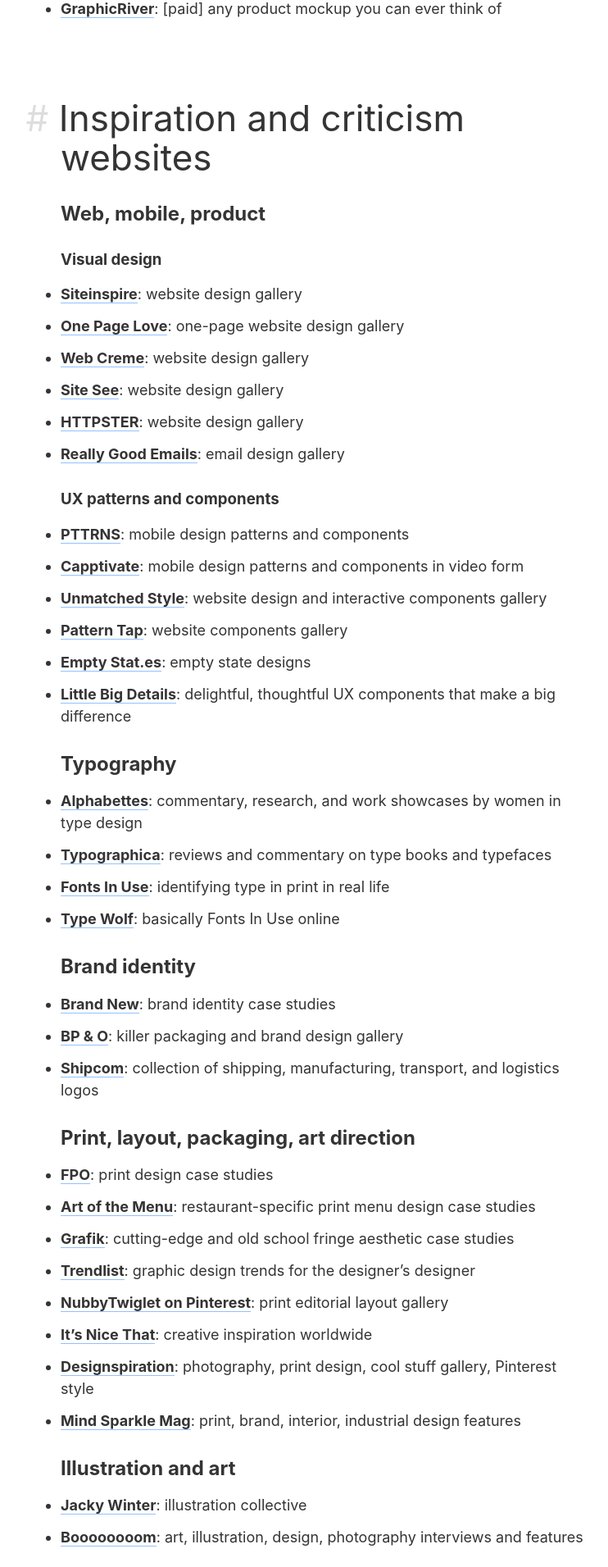
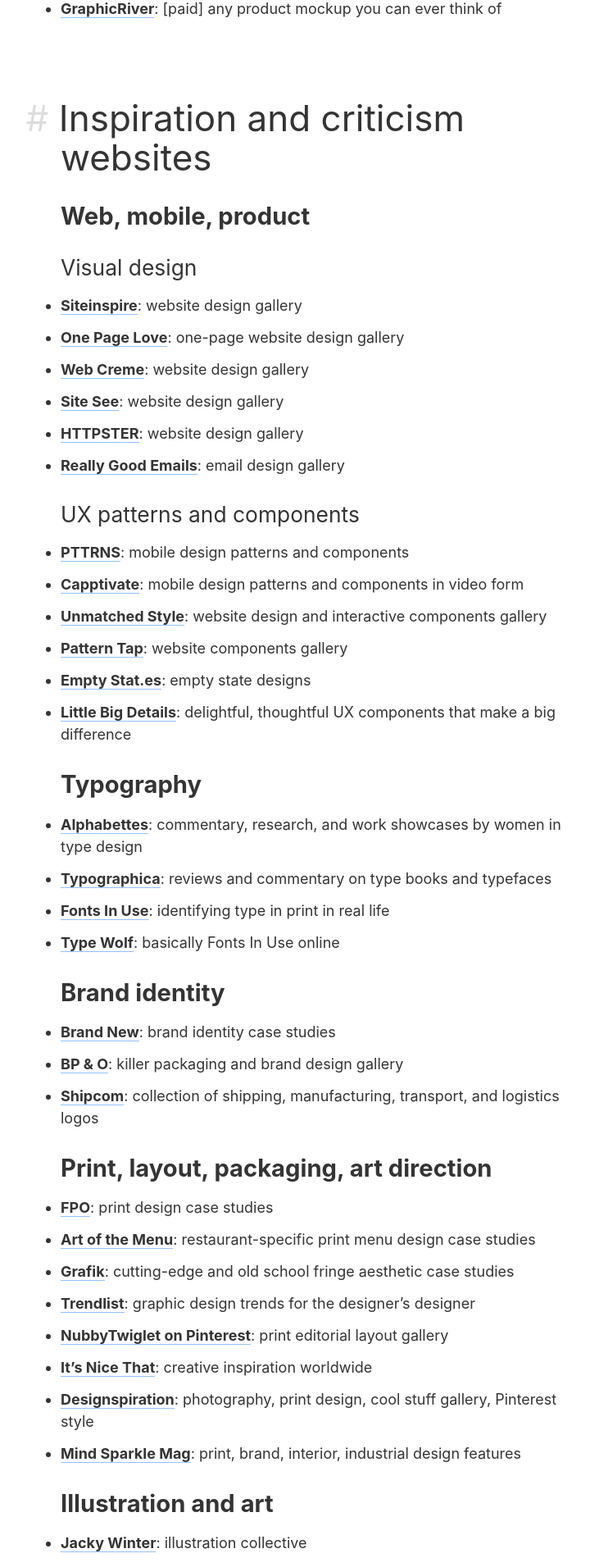
Before and after one commit to skullface/design-resources, a Jekyll site: the page built from index.html, in a window 1280 px wide. Shown: the part 2053-3964 px from the top of the page at 82% size, without its empty margins (246-988 px from the left). Built offline with Jekyll 4.4.1, drawn with Linux system fonts in a browser that asks for light colours.

Commit message:
correcting links + typography

```diff
--- a/_scss/components/_article.scss
+++ b/_scss/components/_article.scss
@@ -27,11 +27,12 @@
 }
 
 .post h2 {
-  font-size: 2.5rem;
+  font-size: 1.825rem;
 }
 
 .post h3 {
-  font-size: 2rem;
+  font-size: 1.65rem;
+  font-weight: normal;
 }
 
 .post ul {
--- a/assets/main.css
+++ b/assets/main.css
@@ -475,6 +475,13 @@
   margin-top: 2rem;
   margin-bottom: 0.25rem; }
 
+.post h2 {
+  font-size: 1.825rem; }
+
+.post h3 {
+  font-size: 1.65rem;
+  font-weight: normal; }
+
 .post ul {
   margin-left: 0;
   padding-left: 0; }
```
